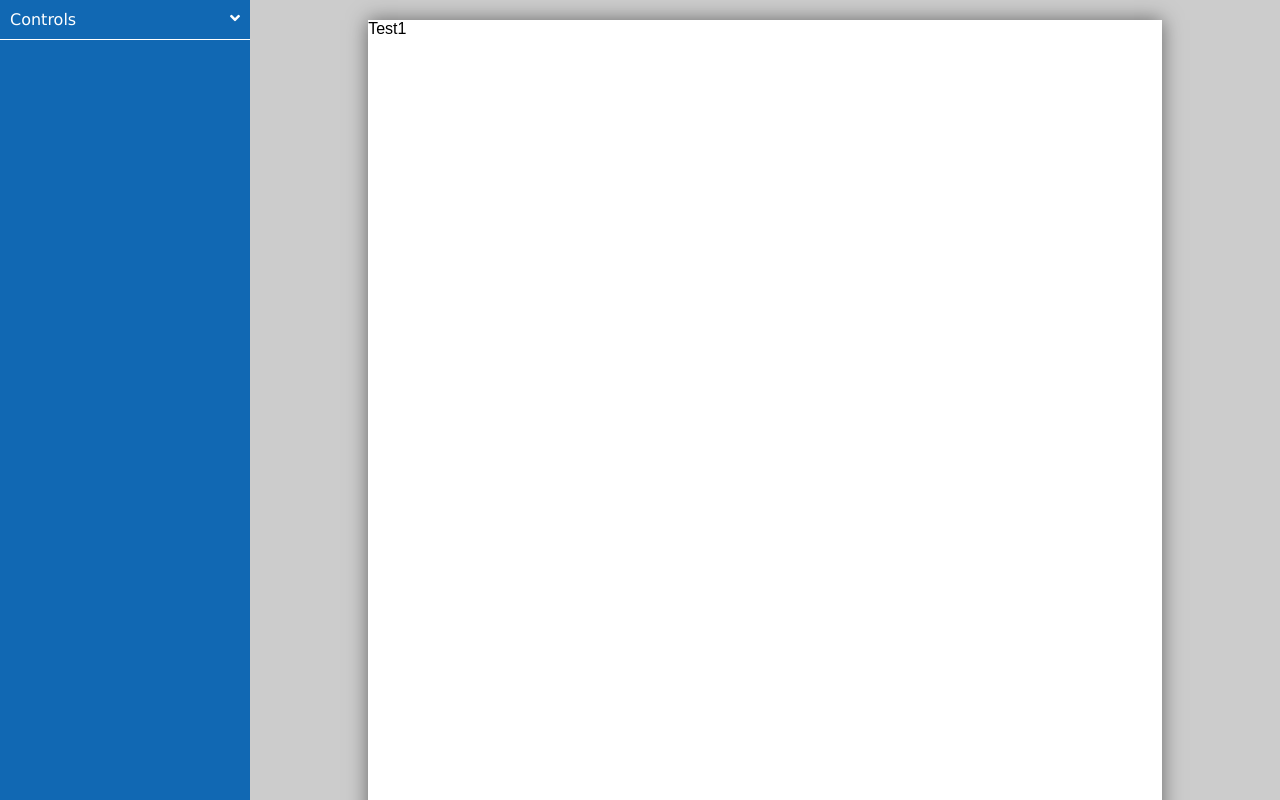
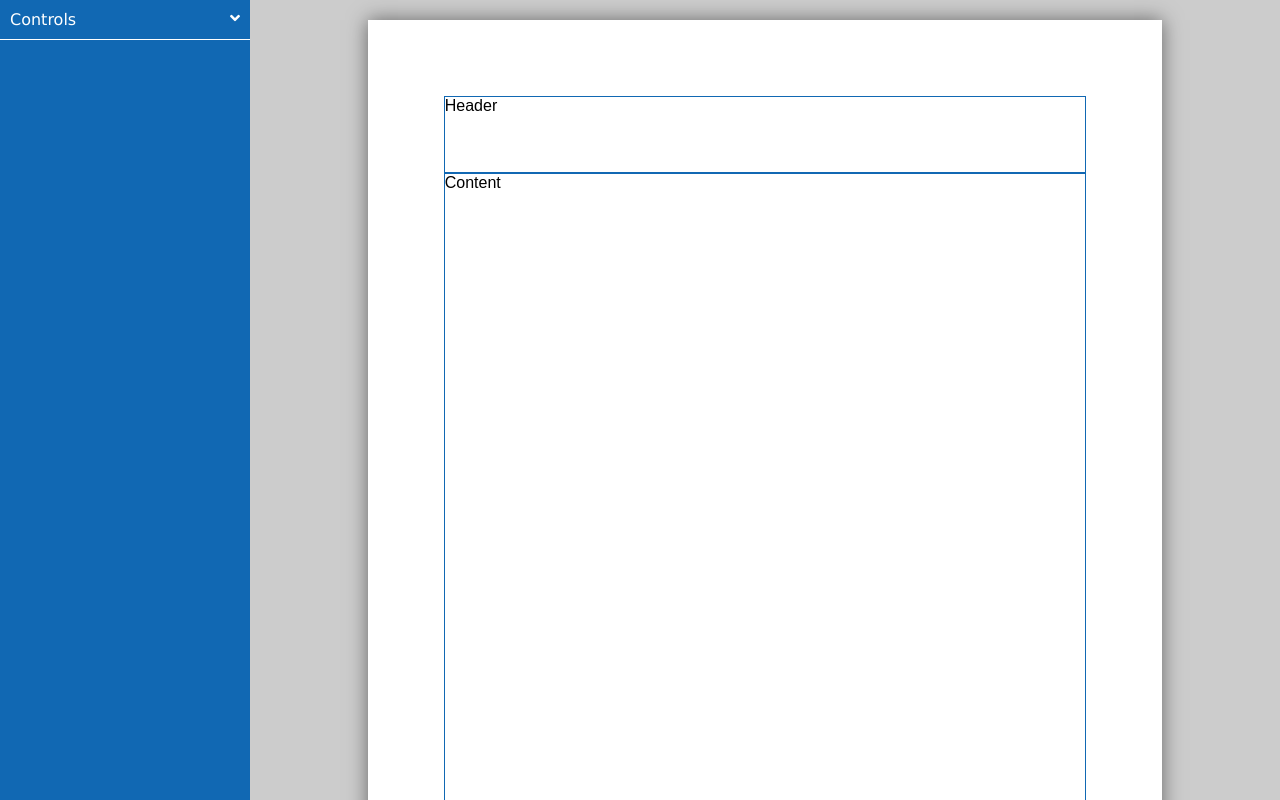
Before and after one commit to macwong/LayoutPrototype, a React (Create React App) app: page / in a window 1280 px wide. Built offline with nearby package versions, Linux system fonts and the light colour scheme; the HTML template or start-up script is replaced by a standard one.

Commit message:
header, content, footer

```diff
--- a/src/App.css
+++ b/src/App.css
@@ -54,6 +54,7 @@
     bottom: 0;
     padding: 20px;
   }
+
   .page_container .page_A4 {
     background: white;
     width: 21cm;
@@ -63,6 +64,29 @@
     margin-bottom: 0.5cm;
     box-shadow: 0 0 0.5cm rgba(0,0,0,0.5);
   }
+
+  .page_container .page_margin {
+      padding: 2cm;
+      height: calc(100% - 4cm);
+  }
+
+  .report_designer .page_container .report_header,
+  .report_designer .page_container .report_content,
+  .report_designer .page_container .report_footer {
+    border: solid 1px #1168b3;
+  }
+
+  .page_container .report_header {
+      height: 2cm;
+  }
+
+  .page_container .report_footer {
+    height: 2cm;
+  }
+
+    .page_container .report_content {
+        height: calc(100% - 4cm - 6px);
+    }
 
   @media print {
     .page_container, .page_A4 {
--- a/src/App.tsx
+++ b/src/App.tsx
@@ -12,7 +12,13 @@ class App extends React.Component {
                 <div>Image</div>
             </Collapsible>
             <div className="page_container">
-                <div className="page_A4">Test1</div>
+                <div className="page_A4">
+                    <div className="page_margin">
+                        <div className="report_header">Header</div>
+                        <div className="report_content">Content</div>
+                        <div className="report_footer">Footer</div>
+                    </div>
+                </div>
             </div>
         </div>
     );
```
